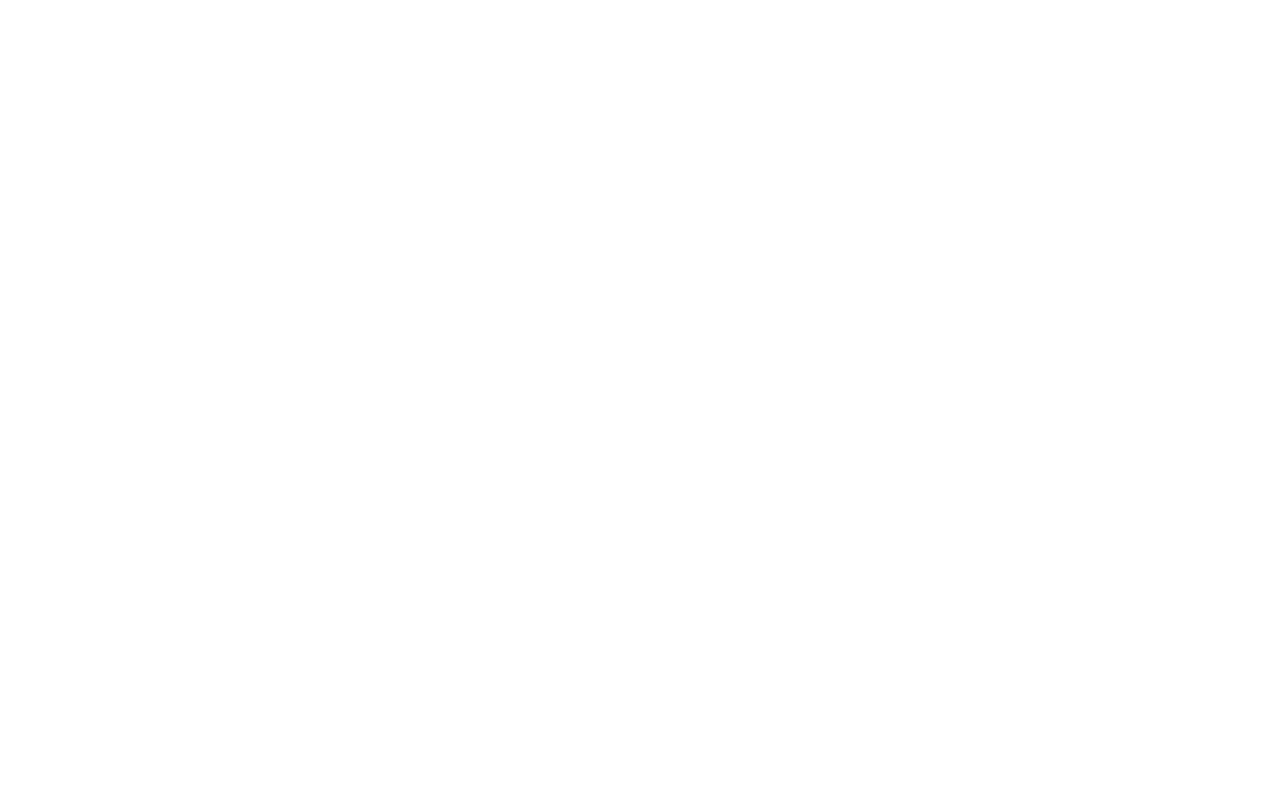
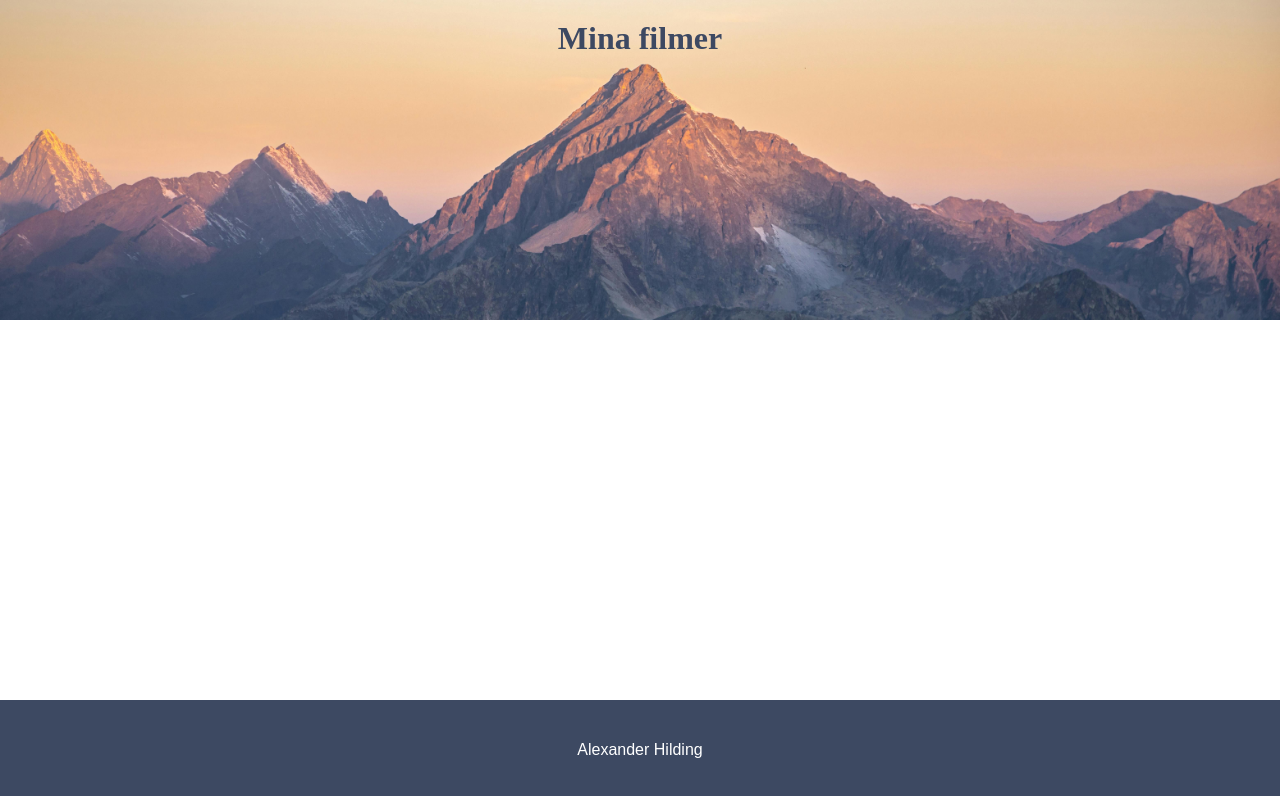
Before and after one commit to hildingx/dt210g_moment1, a React (Vite) app: page / in a window 1280 px wide. Shown: the top 796 px of the page. Built offline with nearby package versions, Linux system fonts and the light colour scheme.

Commit message:
Lägg till två komponenter, header och footer

```diff
--- a/src/App.css
+++ b/src/App.css
@@ -0,0 +1,4 @@
+* {
+    margin: 0;
+    padding: 0;
+}
--- a/src/App.tsx
+++ b/src/App.tsx
@@ -1,10 +1,16 @@
 import './App.css'
+import Header from './components/Header';
+import Footer from './components/Footer';
 
 function App() {
 
   return (
     <>
+      <Header title="Mina filmer" />
+      <main>
 
+      </main>
+      <Footer devName="Alexander Hilding" />
     </>
   )
 }
--- /dev/null
+++ b/src/components/Footer.css
@@ -0,0 +1,18 @@
+footer {
+    position: fixed;
+    left: 0;
+    bottom: 0;
+    width: 100%;
+    height: 100px;
+    background-color: #3d4962;
+    display: flex;
+    justify-content: center;
+    align-items: center;
+}
+
+footer p {
+    color: white;
+    text-align: center;
+    font-family: Arial, Helvetica, sans-serif;
+    font-size: 1rem;
+}
--- /dev/null
+++ b/src/components/Footer.tsx
@@ -0,0 +1,11 @@
+import './Footer.css';
+
+function Footer(props: {devName: string}) {
+    return (
+        <footer>
+            <p>{props.devName}</p>
+        </footer>
+    );
+};
+
+export default Footer;
--- /dev/null
+++ b/src/components/Header.tsx
@@ -0,0 +1,26 @@
+function Header(props: {title: string}) {
+    return (
+        <header style={styles.header}>
+            <h1>{props.title}</h1>
+        </header>
+    );
+};
+
+const styles = {
+    header: {
+        width: '100%',
+        height: '30vw',
+        minHeight: '180px',
+        maxHeight: '300px',
+        backgroundImage: 'url("/banner_mountain.jpg")',
+        backgroundSize: 'cover',
+        backgroundPosition: 'center',
+        display: 'flex',
+        justifyContent: 'center',
+        alignItems: 'flex-start',
+        color: '#3d4962',
+        paddingTop: '20px',
+    }
+};
+
+export default Header;
```
Also changed, not shown: public/banner_mountain.jpg (added).
